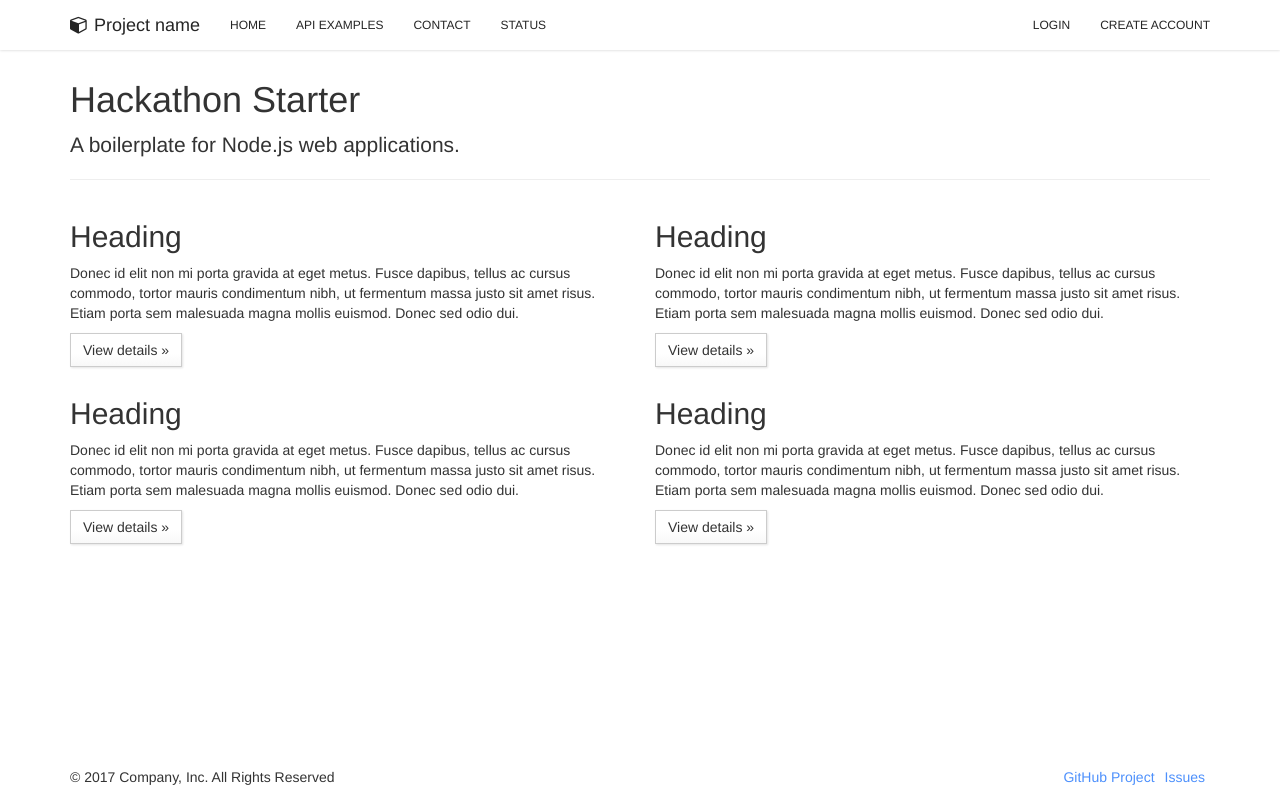
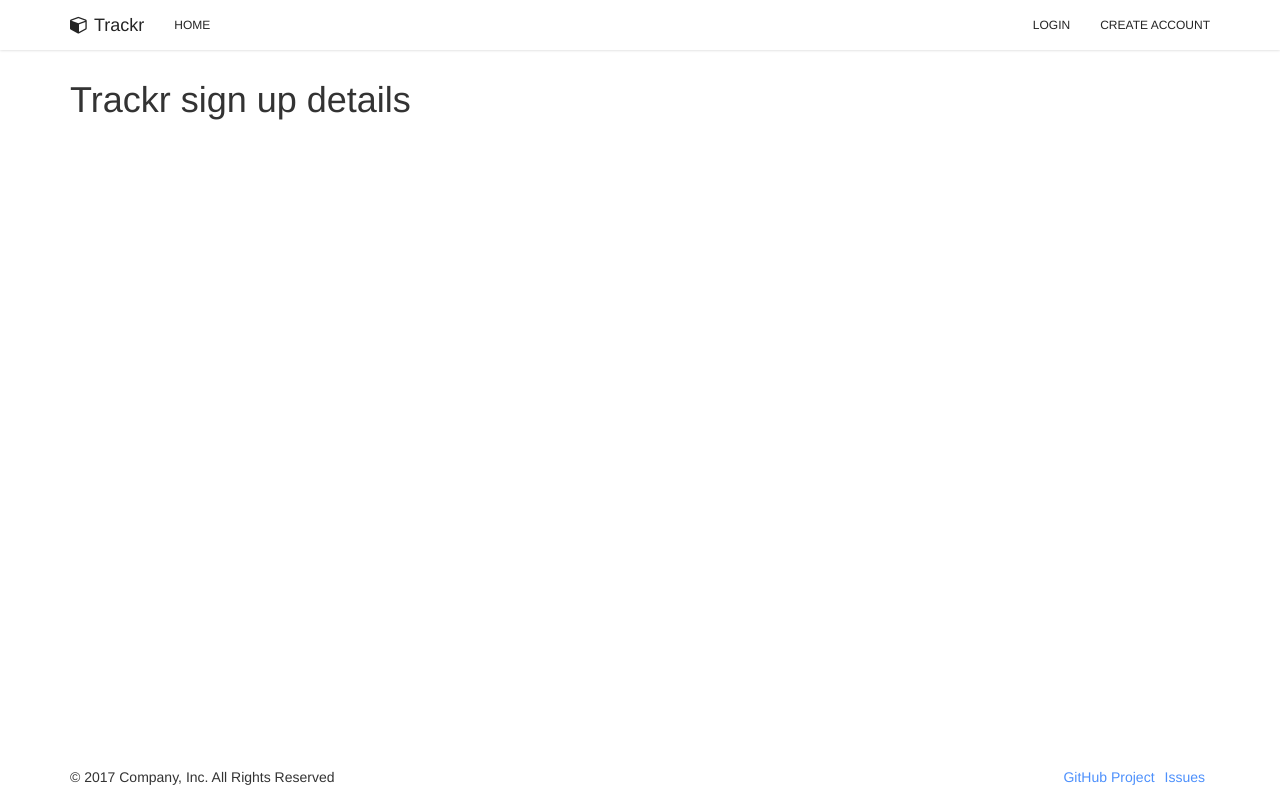
Before and after one commit to nogorilla/trakkr, a Node project: template views/home.pug in a window 1280 px wide. Run offline with Node 20 templates, Linux system fonts and the light colour scheme; the template is opened without the code that fills it, so the values that code supplies are empty; style sheets or scripts are compiled from the project's sources; some libraries are stand-ins or nearby versions.

Commit message:
updated layout

```diff
--- a/controllers/home.js
+++ b/controllers/home.js
@@ -4,6 +4,6 @@
  */
 exports.index = (req, res) => {
   res.render('home', {
-    title: 'Home'
+    title: 'Trackr'
   });
 };
--- a/views/home.pug
+++ b/views/home.pug
@@ -1,27 +1,7 @@
 extends layout
 
 block content
-  h1 Hackathon Starter
-  p.lead A boilerplate for Node.js web applications.
-  hr
-  .row
-    .col-sm-6
-      h2 Heading
-      p Donec id elit non mi porta gravida at eget metus. Fusce dapibus, tellus ac cursus commodo, tortor mauris condimentum nibh, ut fermentum massa justo sit amet risus. Etiam porta sem malesuada magna mollis euismod. Donec sed odio dui.
-      p
-        a.btn.btn-default(href='#', role='button') View details »
-    .col-sm-6
-      h2 Heading
-      p Donec id elit non mi porta gravida at eget metus. Fusce dapibus, tellus ac cursus commodo, tortor mauris condimentum nibh, ut fermentum massa justo sit amet risus. Etiam porta sem malesuada magna mollis euismod. Donec sed odio dui.
-      p
-        a.btn.btn-default(href='#', role='button') View details »
-    .col-sm-6
-      h2 Heading
-      p Donec id elit non mi porta gravida at eget metus. Fusce dapibus, tellus ac cursus commodo, tortor mauris condimentum nibh, ut fermentum massa justo sit amet risus. Etiam porta sem malesuada magna mollis euismod. Donec sed odio dui.
-      p
-        a.btn.btn-default(href='#', role='button') View details »
-    .col-sm-6
-      h2 Heading
-      p Donec id elit non mi porta gravida at eget metus. Fusce dapibus, tellus ac cursus commodo, tortor mauris condimentum nibh, ut fermentum massa justo sit amet risus. Etiam porta sem malesuada magna mollis euismod. Donec sed odio dui.
-      p
-        a.btn.btn-default(href='#', role='button') View details »
+  if user
+    h1 Logged in to Trackr
+  else
+    h1 Trackr sign up details
--- a/views/layout.pug
+++ b/views/layout.pug
@@ -6,7 +6,7 @@ html
     meta(name='viewport', content='width=device-width, initial-scale=1.0')
     meta(name='theme-color' content='#4DA5F4')
     meta(name='csrf-token', content=_csrf)
-    title #{title} - Hackathon Starter
+    title #{title} - Trackr
     link(rel='shortcut icon', href='/favicon.png')
     link(rel='stylesheet', href='/css/main.css')
 
--- a/views/partials/footer.pug
+++ b/views/partials/footer.pug
@@ -3,6 +3,6 @@ footer
     p.pull-left © 2017 Company, Inc. All Rights Reserved
     ul.pull-right.list-inline
       li
-        a(href='https://github.com/sahat/hackathon-starter') GitHub Project
+        a(href='https://github.com/nogorilla/trackr') GitHub Project
       li
-        a(href='https://github.com/sahat/hackathon-starter/issues') Issues
+        a(href='https://github.com/nogorilla/trackr/issues') Issues
--- a/views/partials/header.pug
+++ b/views/partials/header.pug
@@ -8,17 +8,11 @@
         span.icon-bar
       a.navbar-brand(href='/')
         i.fa.fa-cube
-        | Project name
+        | Trackr
     .collapse.navbar-collapse
       ul.nav.navbar-nav
         li(class=(title == 'Home') ? 'active' : undefined)
           a(href='/') Home
-        li(class=(title == 'API Examples') ? 'active' : undefined)
-          a(href='/api') API Examples
-        li(class=(title == 'Contact') ? 'active' : undefined)
-          a(href='/contact') Contact
-        li
-          a(href='/status') Status
       ul.nav.navbar-nav.navbar-right
         if !user
           li(class=(title == 'Login') ? 'active' : undefined)
```
